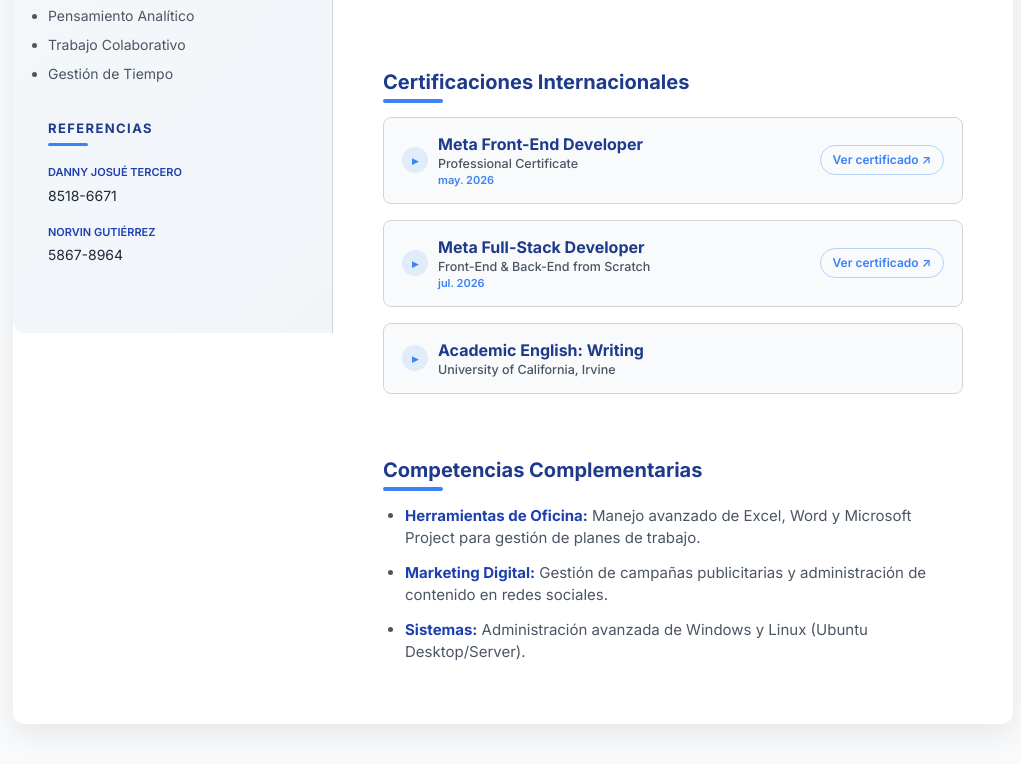
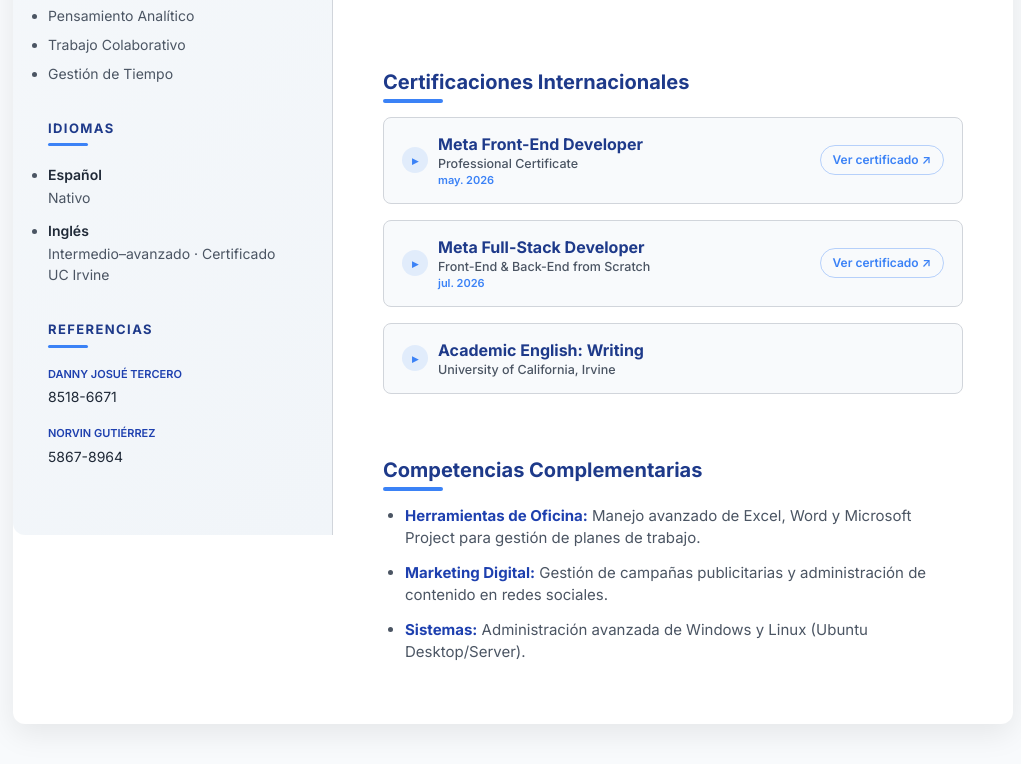
Before and after one commit to tlesbeses/Curriculum, a plain HTML site: page index.html in a window 1280 px wide. Shown: the part 1200-1964 px from the top of the page, without its empty margins (127-1148 px from the left). Drawn offline with Linux system fonts and the light colour scheme.

Commit message:
Add Languages section to sidebar with EN translations and print grid update

```diff
--- a/app.js
+++ b/app.js
@@ -31,6 +31,11 @@
       "ss.3": "Trabajo Colaborativo",
       "ss.4": "Gestión de Tiempo",
       "refs.title": "Referencias",
+      "langs.title": "Idiomas",
+      "langs.es": "Español",
+      "langs.esLevel": "Nativo",
+      "langs.en": "Inglés",
+      "langs.enLevel": "Intermedio–avanzado · Certificado UC Irvine",
       "hero.title": "Ingeniero en Sistemas de Información",
       "hero.summary":
         'Ingeniero graduado de la <strong>Universidad Nacional de Ingeniería (UNI)</strong> con sólida base lógica y capacidad analítica. Con experiencia en el desarrollo de interfaces de usuario modernas y funcionales. Me caracterizo por un aprendizaje autodidacta constante, habiendo obtenido certificaciones internacionales en desarrollo y gramática de inglés. Busco aplicar mi capacidad técnica y responsabilidad en entornos que desafíen mis habilidades de ingeniería.',
@@ -77,6 +82,11 @@
       "ss.3": "Collaborative Teamwork",
       "ss.4": "Time Management",
       "refs.title": "References",
+      "langs.title": "Languages",
+      "langs.es": "Spanish",
+      "langs.esLevel": "Native",
+      "langs.en": "English",
+      "langs.enLevel": "Intermediate–Advanced · UC Irvine Certificate",
       "hero.title": "Information Systems Engineer",
       "hero.summary":
         'Systems Engineer graduated from the <strong>National University of Engineering (UNI)</strong>, with a solid logical foundation and analytical mindset. Experienced in developing modern, functional user interfaces. A constant self-learner, having earned international certifications in development and English grammar. Seeking to apply my technical skills and sense of responsibility in environments that challenge my engineering abilities.',
--- a/css/style.css
+++ b/css/style.css
@@ -105,7 +105,7 @@
     grid-row: 5;
   }
 
-  .sidebar > h2:nth-of-type(5) {
+  .sidebar > h2:nth-of-type(6) {
     grid-column: 2;
     grid-row: 4;
   }
@@ -114,6 +114,16 @@
     grid-column: 2;
     grid-row: 5;
     align-self: start;
+  }
+
+  .sidebar > h2:nth-of-type(5) {
+    grid-column: 1 / -1;
+    grid-row: 10;
+  }
+
+  .sidebar > .lang-list {
+    grid-column: 1 / -1;
+    grid-row: 11;
   }
 
   .sidebar > h2:nth-of-type(3) {
@@ -393,6 +403,26 @@ button:focus-visible {
 
 .soft-skills li {
   margin-bottom: 8px;
+}
+
+.lang-list {
+  font-size: 14px;
+  color: var(--text-light);
+}
+
+.lang-list li {
+  margin-bottom: 12px;
+}
+
+.lang-list li:last-child {
+  margin-bottom: 0;
+}
+
+.lang-list strong {
+  display: block;
+  color: var(--text);
+  font-weight: 600;
+  margin-bottom: 2px;
 }
 
 /* Main content */
--- a/index.html
+++ b/index.html
@@ -194,6 +194,18 @@
           <li data-i18n="ss.2">Pensamiento Analítico</li>
           <li data-i18n="ss.3">Trabajo Colaborativo</li>
           <li data-i18n="ss.4">Gestión de Tiempo</li>
+        </ul>
+
+        <h2 data-i18n="langs.title">Idiomas</h2>
+        <ul class="lang-list">
+          <li>
+            <strong data-i18n="langs.es">Español</strong>
+            <span data-i18n="langs.esLevel">Nativo</span>
+          </li>
+          <li>
+            <strong data-i18n="langs.en">Inglés</strong>
+            <span data-i18n="langs.enLevel">Intermedio–avanzado · Certificado UC Irvine</span>
+          </li>
         </ul>
 
         <h2 data-i18n="refs.title">Referencias</h2>
```
